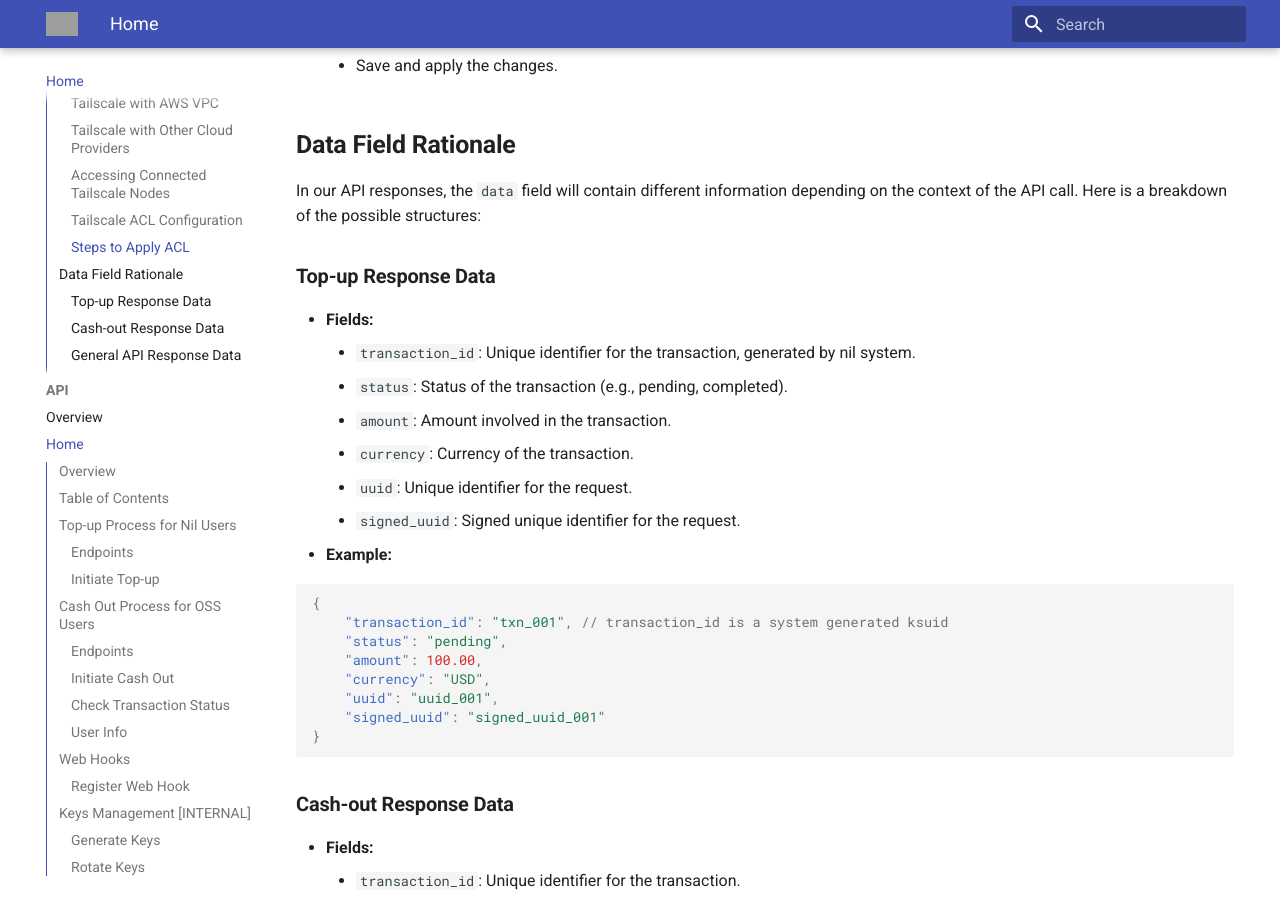
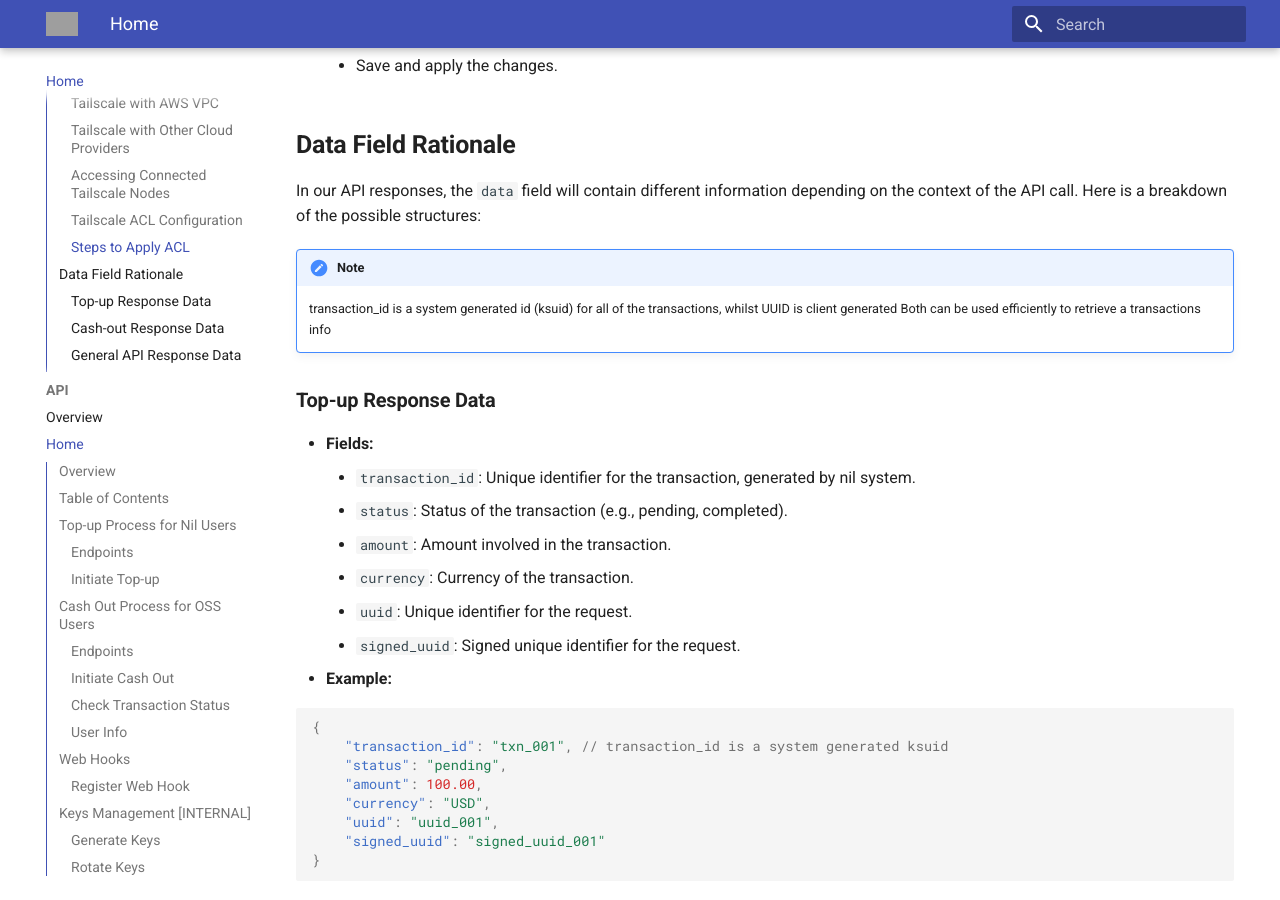
Before and after one commit to nilpay/oss, an MkDocs documentation site: the page built from docs/index.md, in a window 1280 px wide and 900 px high, scrolled down 12398 px. Built offline with MkDocs 1.6.1 and Material for MkDocs 9.7.7, drawn with Linux system fonts in a browser that asks for light colours; grey boxes are pictures that could not be loaded.

Commit message:
add callout to transaction_id

```diff
--- a/docs/index.md
+++ b/docs/index.md
@@ -523,6 +523,11 @@ To limit service provider interaction to a subset of endpoints, configure Tailsc
 
 In our API responses, the `data` field will contain different information depending on the context of the API call. Here is a breakdown of the possible structures:
 
+!!! note
+    transaction_id is a system generated id (ksuid) for all of the transactions, whilst UUID is client generated
+    Both can be used efficiently to retrieve a transactions info
+
+
 ### **Top-up Response Data**
 
 - **Fields:**
```
Also changed, not shown: site/index.html, site/search/search_index.json.
